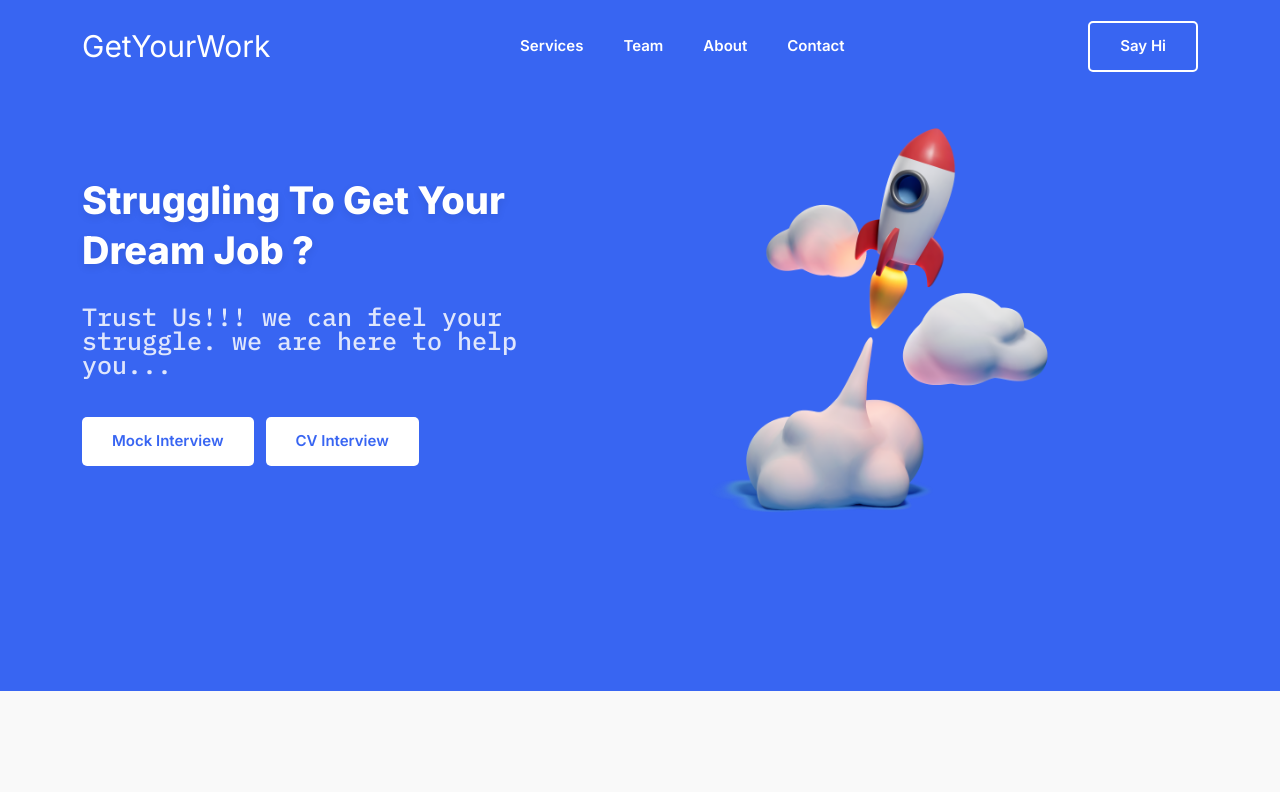
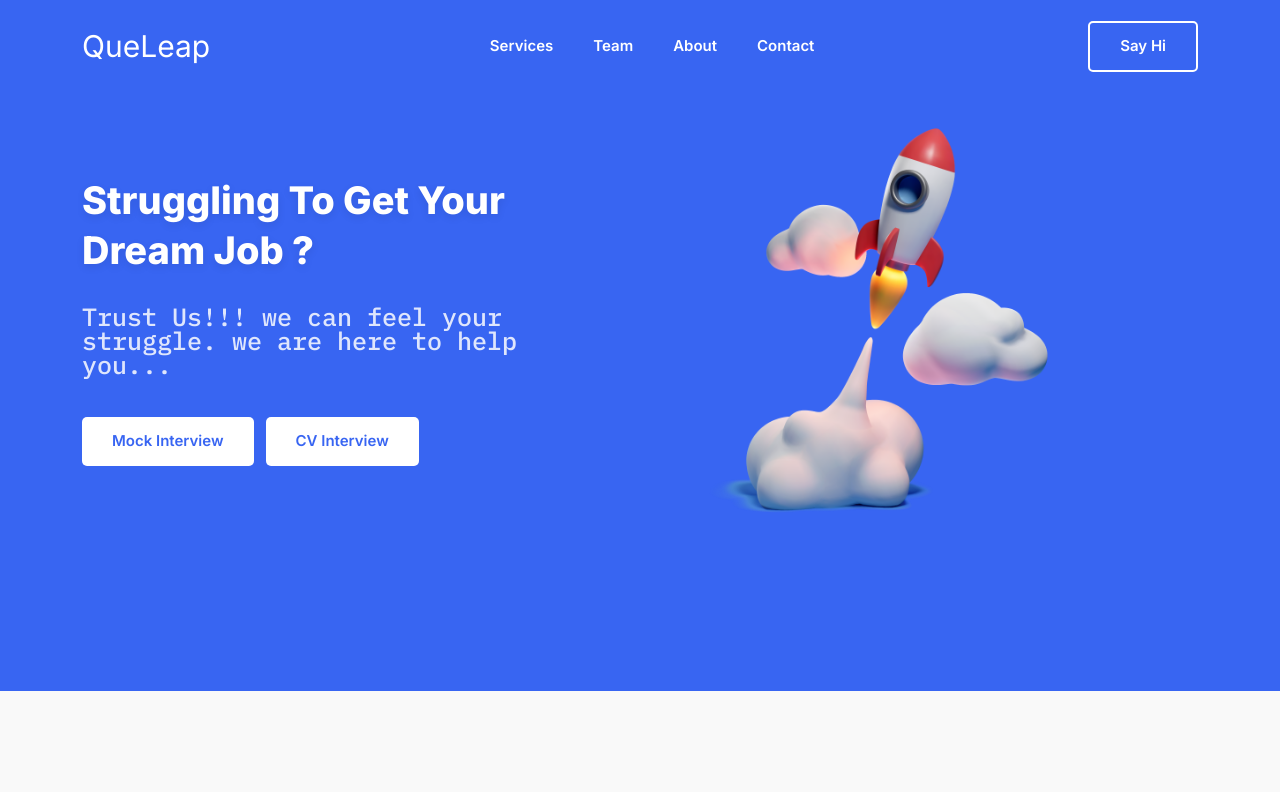
Before and after one commit to getyourwork/type34, a React (Create React App) app: page / in a window 1280 px wide. Shown: the top 792 px of the page. Built offline with nearby package versions, Linux system fonts and the light colour scheme.

Commit message:
test 002

```diff
--- a/src/Components/Navbar/Navbar.jsx
+++ b/src/Components/Navbar/Navbar.jsx
@@ -11,7 +11,7 @@ const Navbar=()=>{
 
                         <nav className="navbar navbar-expand-lg">
                             <a className="navbar-brand BrAnd" href="/">
-                            GetYourWork
+                            QueLeap
                             </a>
                             <button className="navbar-toggler mobile-menu-btn" type="button" data-bs-toggle="collapse"
                                 data-bs-target="#navbarSupportedContent" aria-controls="navbarSupportedContent"
--- a/src/Components/sections/Footer.jsx
+++ b/src/Components/sections/Footer.jsx
@@ -10,7 +10,7 @@ return <footer className="footer">
                     <div className="single-footer f-about">
                         <div className="logo">
                         <a className="navbar-brand BrAnd" href="/">
-                            GetYourWork
+                            QueLeap
                             </a>
                         </div>
                         <p>helping you to land on your dream job</p>
--- a/src/Home/Home.css
+++ b/src/Home/Home.css
@@ -66,7 +66,7 @@ button:focus,
 .name-desc {
     font-family: 'IBM Plex Mono', monospace;
     font-size: 25px !important;
-
+    color: #D2D6DC;
 
     /* width: 550px; */
     opacity: 84%;
```
